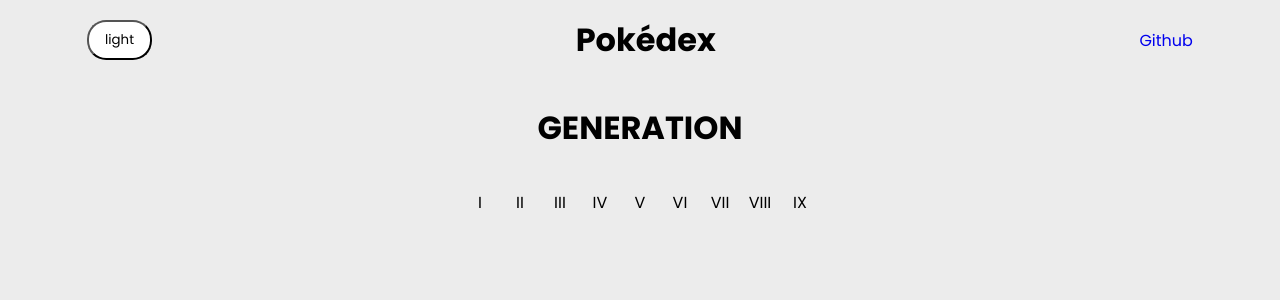
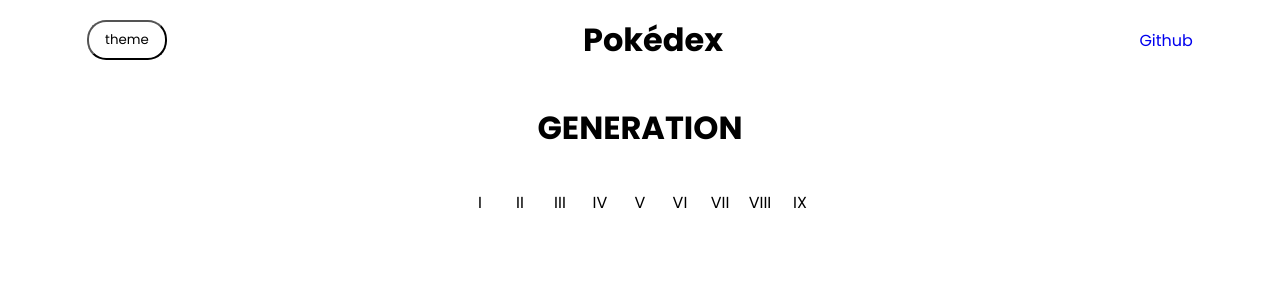
Before and after one commit to encinares16/reactjs-pokedex, a React (Vite) app: page / in a window 1280 px wide. Shown: the top 300 px of the page. Built offline with nearby package versions, Linux system fonts and the light colour scheme.

Commit message:
fixed localstorage

```diff
--- a/src/App.jsx
+++ b/src/App.jsx
@@ -7,31 +7,31 @@
 
 export default function App() {
 
-  setData('react-pokedex-theme', {theme: "light"});
-  const [theme, setTheme] = useState(getLocalStorageData('react-pokedex-theme').theme);
-  const body = document.querySelector('body')
+  // setData('react-pokedex-theme', {theme: "light"});
+  // const [theme, setTheme] = useState(getLocalStorageData('react-pokedex-theme').theme);
+  // const body = document.querySelector('body')
 
-  const light = () => {
-    setData('react-pokedex-theme', {theme: "light"})
-    setTheme(getLocalStorageData('react-pokedex-theme').theme);
-    body.classList.remove("light")
-    body.classList.add(theme)
-  }
+  // const light = () => {
+  //   setData('react-pokedex-theme', {theme: "light"})
+  //   setTheme(getLocalStorageData('react-pokedex-theme').theme);
+  //   body.classList.remove("light")
+  //   body.classList.add(theme)
+  // }
 
-  const dark = () => {
-    setData('react-pokedex-theme', {theme: "dark"})
-    setTheme(getLocalStorageData('react-pokedex-theme').theme);
-    body.classList.remove("dark")
-    body.classList.add(theme)
-  }
+  // const dark = () => {
+  //   setData('react-pokedex-theme', {theme: "dark"})
+  //   setTheme(getLocalStorageData('react-pokedex-theme').theme);
+  //   body.classList.remove("dark")
+  //   body.classList.add(theme)
+  // }
 
-    body.classList.remove("light")
-    body.classList.remove("dark")
-    body.classList.add(theme)
+  //   body.classList.remove("light")
+  //   body.classList.remove("dark")
+  //   body.classList.add(theme)
 
   return (
     <>
-      <header className={`header ${theme}`}>
+      {/* <header className={`header ${theme}`}>
         {theme == 'dark' ? <input className={`theme_button ${theme}`} type="button" value={theme} onClick={light}/>
           : <input className={`theme_button ${theme}`} type="button" value={theme} onClick={dark}/>
         }
@@ -43,6 +43,19 @@
       <div className={`generation ${theme}`}>
           <h1>GENERATION</h1>
           <Links/>
+      </div> */}
+      <header className={`header`}>
+        {/* {theme == 'dark' ? <input className={`theme_button ${theme}`} type="button" value={theme} onClick={light}/>
+          : <input className={`theme_button ${theme}`} type="button" value={theme} onClick={dark}/>
+        } */}
+        <input className={`theme_button`} type="button" value={"theme"} />
+        <h1>Pokédex</h1>
+        <a href="https://github.com/encinares16/reactjs-pokedex"
+          target="_blank">Github</a>
+      </header>
+      <div className={`generation`}>
+          <h1>GENERATION</h1>
+          <Links/>
       </div>
       <Outlet/>
     </>
--- a/src/assets/components/GenerationI.jsx
+++ b/src/assets/components/GenerationI.jsx
@@ -26,6 +26,7 @@
     })
   }
 
+
 useEffect(()=>{
   fetchPokemonData(setLoading(), url.current, getPokemonData);
 }, [url])
```
